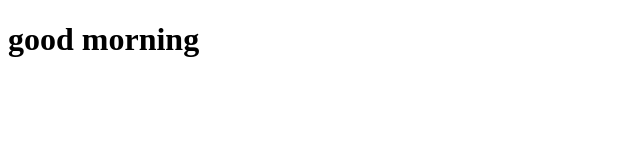
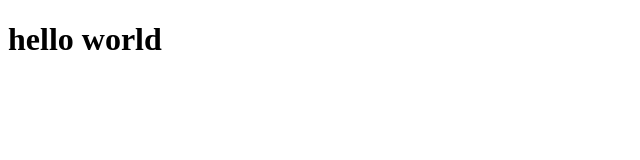
Before and after one commit to Hariharan477/git-class, a plain HTML site: page index.html in a window 1280 px wide. Shown: the whole page, without its empty margins (0-640 px from the left). Drawn offline with Linux system fonts and the light colour scheme.

Commit message:
updated to version 3

```diff
--- a/index.html
+++ b/index.html
@@ -3,10 +3,10 @@
 <head>
     <meta charset="UTF-8">
     <meta name="viewport" content="width=device-width, initial-scale=1.0">
-    <title>version 2</title>
+    <title>version 3</title>
 </head>
 <body>
-   <h1>good morning</h1>
+   <h1>hello world</h1>
 
 </body>
 </html>
```
